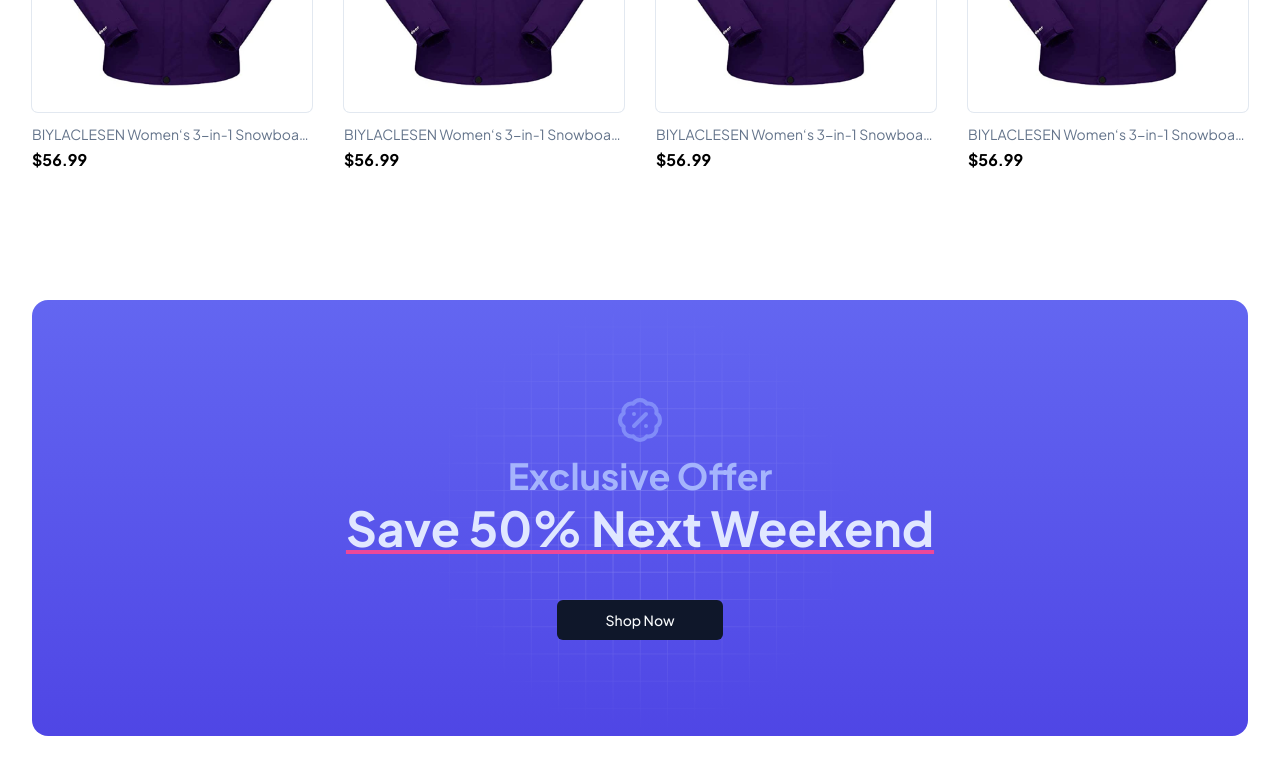
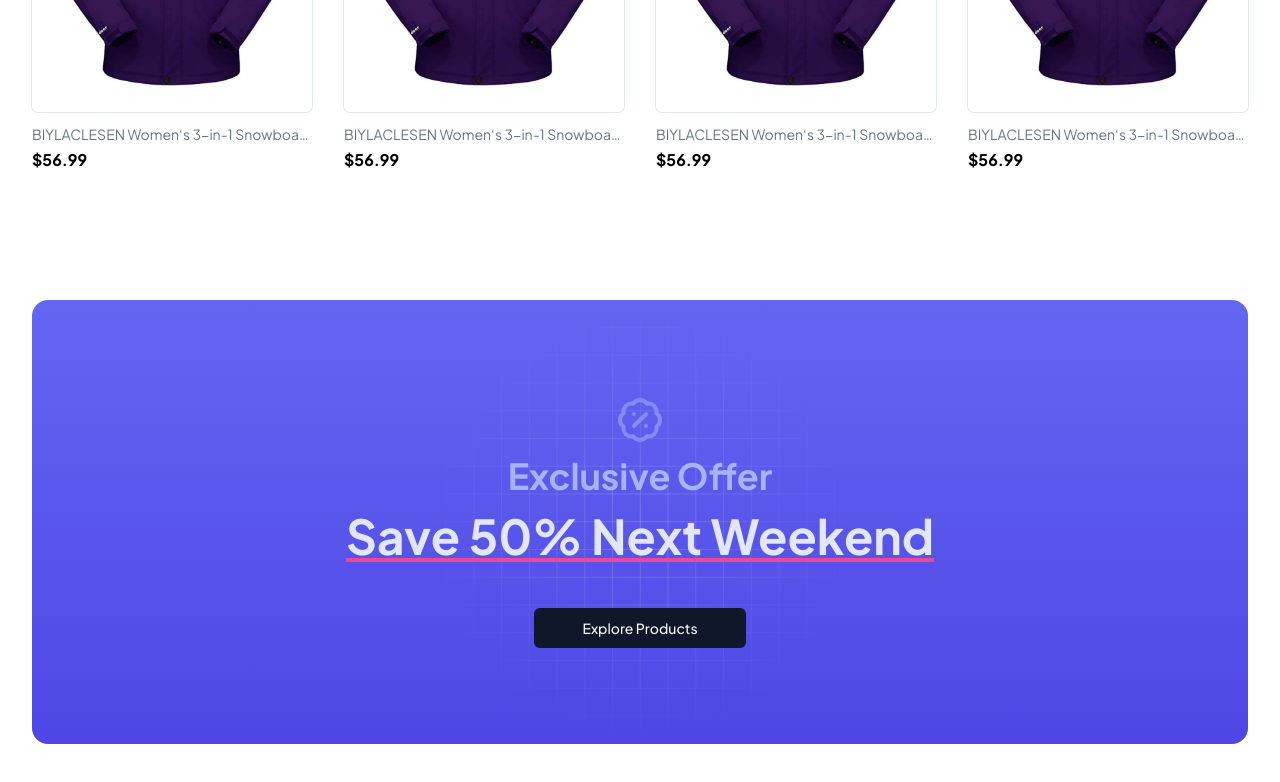
Before and after one commit to tangoren/nextjs-store, a Next.js app: page / in a window 1280 px wide. Shown: the part 1877-2659 px from the top of the page. Built offline with nearby package versions, Linux system fonts and the light colour scheme.

Commit message:
style: update section cta component

```diff
--- a/src/components/homepage/SectionCta.js
+++ b/src/components/homepage/SectionCta.js
@@ -1,25 +1,28 @@
+import Link from "next/link";
 import { BadgePercent } from "lucide-react";
 
 import { Button } from "@/components/ui/button";
 
 export default function SectionCta() {
   return (
-    <div className="select-none rounded-2xl bg-gradient-to-b from-indigo-500 to-indigo-600 py-24 relative before:bg-[url('/img/pattern-cta.svg')] before:size-full before:bg-contain before:bg-center before:bg-no-repeat before:absolute before:top-0 before:opacity-30">
+    <div className="select-none rounded-2xl bg-gradient-to-b from-indigo-500 to-indigo-600 py-24 relative before:bg-[url('/img/pattern-cta.svg')] before:size-full before:bg-contain before:bg-center before:bg-no-repeat before:absolute before:top-0 before:opacity-30 before:pointer-events-none">
       <div className="relative flex flex-col items-center justify-center">
         <div className="stroke-indigo-400">
-          <BadgePercent size={48} color="" />
+          <BadgePercent size={48} color />
         </div>
 
-        <div class="text-4xl font-bold text-indigo-300 mt-3">
+        <div className="mt-3 text-4xl font-bold text-indigo-300">
           Exclusive Offer
         </div>
 
-        <div class="text-5xl font-bold text-indigo-100 mt-2 underline decoration-pink-500">
+        <div className="mt-4 text-5xl font-bold text-indigo-100 underline decoration-pink-500">
           Save 50% Next Weekend
         </div>
 
         <div className="mt-12">
-          <Button className="px-12">Shop Now</Button>
+          <Button className="px-12" asChild>
+            <Link href="/products">Explore Products</Link>
+          </Button>
         </div>
       </div>
     </div>
```
